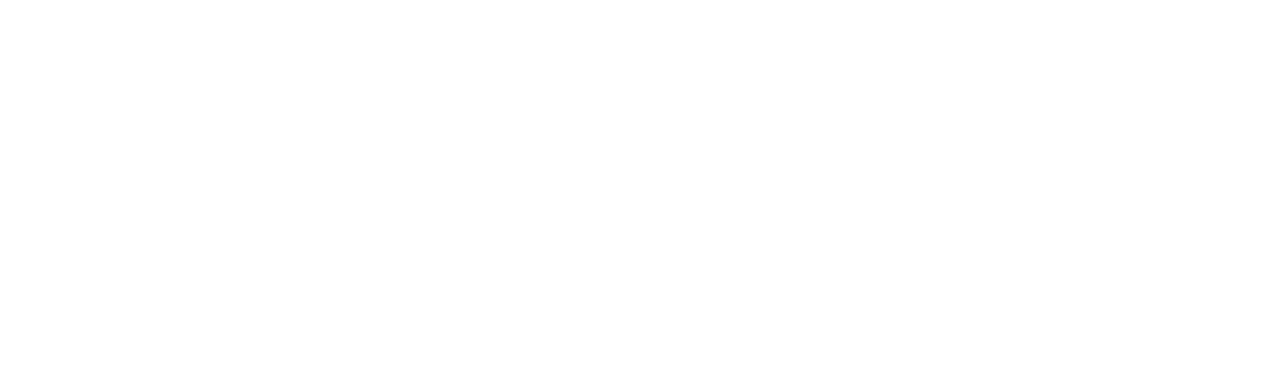
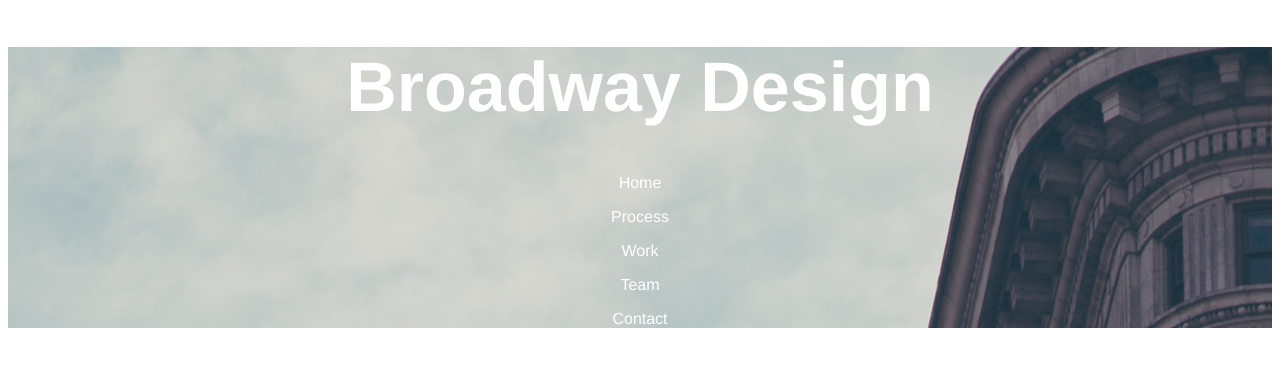
Before and after one commit to Daniela2270/broadway, a plain HTML site: page index.html in a window 1280 px wide. Drawn offline with Linux system fonts and the light colour scheme.

Commit message:
first commit header

```diff
--- a/index.html
+++ b/index.html
@@ -6,5 +6,14 @@
     <link href="style.css" type="text/css" rel="stylesheet">
   </head>
   <body>
+    <div class="header">
+      <h1>Broadway Design</h1>
+      <nav>
+        <p>Home</p>
+        <p>Process</p>
+        <p>Work</p>
+        <p>Team</p>
+        <p>Contact</p>
+    </div>
   </body>
 </html>
--- a/style.css
+++ b/style.css
@@ -0,0 +1,14 @@
+body {
+  font-family: Helvetica;
+}
+
+h1 {
+    font-size: 70px;
+    font-weight: bold;
+}
+
+.header {
+  background-image: url(images/the-flatiron-building.png);
+  text-align: center;
+  color: white;
+}
```
